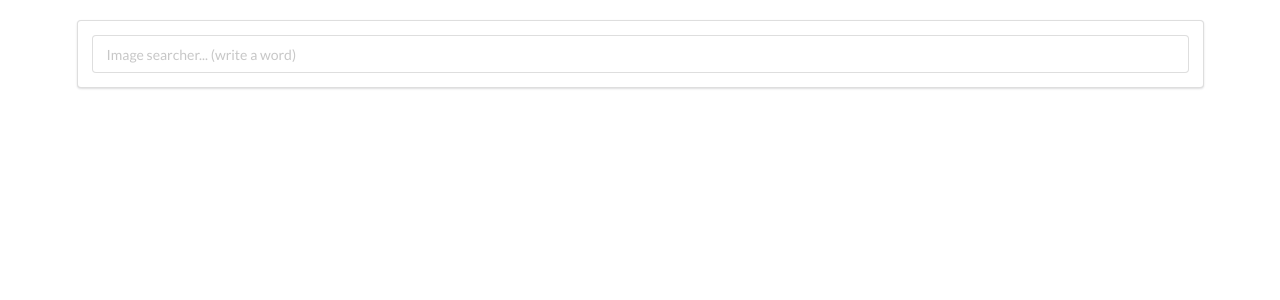
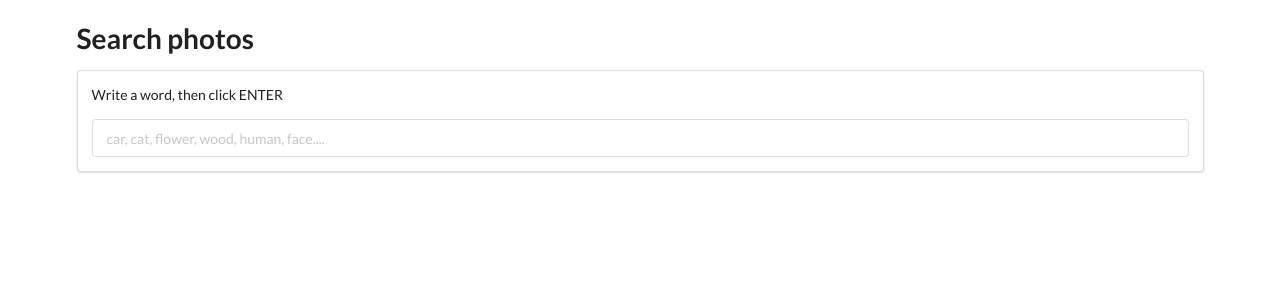
Before and after one commit to kowalus23/list-search, a React (Create React App) app: page / in a window 1280 px wide. Shown: the top 300 px of the page. Built offline with nearby package versions, Linux system fonts and the light colour scheme.

Commit message:
small update with title/information + deleted console.log

```diff
--- a/src/components/App.js
+++ b/src/components/App.js
@@ -12,19 +12,18 @@ class App extends React.Component {
   }
 
   onSearchSubmit = async (term) => {
-     const response = await unsplash.get('/search/photos', {
-      params: { query: term, per_page: 30 },
+    const response = await unsplash.get('/search/photos', {
+      params: {query: term, per_page: 30},
     });
 
-     console.log(response);
-
-     this.setState({images: response.data.results})
+    this.setState({images: response.data.results})
 
   };
 
   render() {
     return (
       <div className={'ui container'} style={{marginTop: '20px'}}>
+        <h1>Search photos</h1>
         <SearchBar onSubmit={this.onSearchSubmit} found={this.state.images.length}/>
         <ImageList images={this.state.images}/>
       </div>
--- a/src/components/SearchBar.js
+++ b/src/components/SearchBar.js
@@ -28,14 +28,15 @@ class SearchBar extends React.Component {
   render() {
     return (
       <div className={'ui segment'}>
+        <p>Write a word, then click ENTER</p>
         <form onSubmit={this.onFormSubmit} className={'ui form'}>
           <input
             type="search"
             value={this.state.term}
-              placeholder={`Image searcher... (write a word)`}
+            placeholder={`car, cat, flower, wood, human, face....`}
             onChange={this.onInputChange}
           />
-            { this.hasFound() }
+          {this.hasFound()}
         </form>
       </div>
     )
```
Also changed, not shown: package.json (+5 -2 lines), 1 other file (tests, documents, lock files or other folders). Lines whose indentation alone changed are shown as unchanged.
